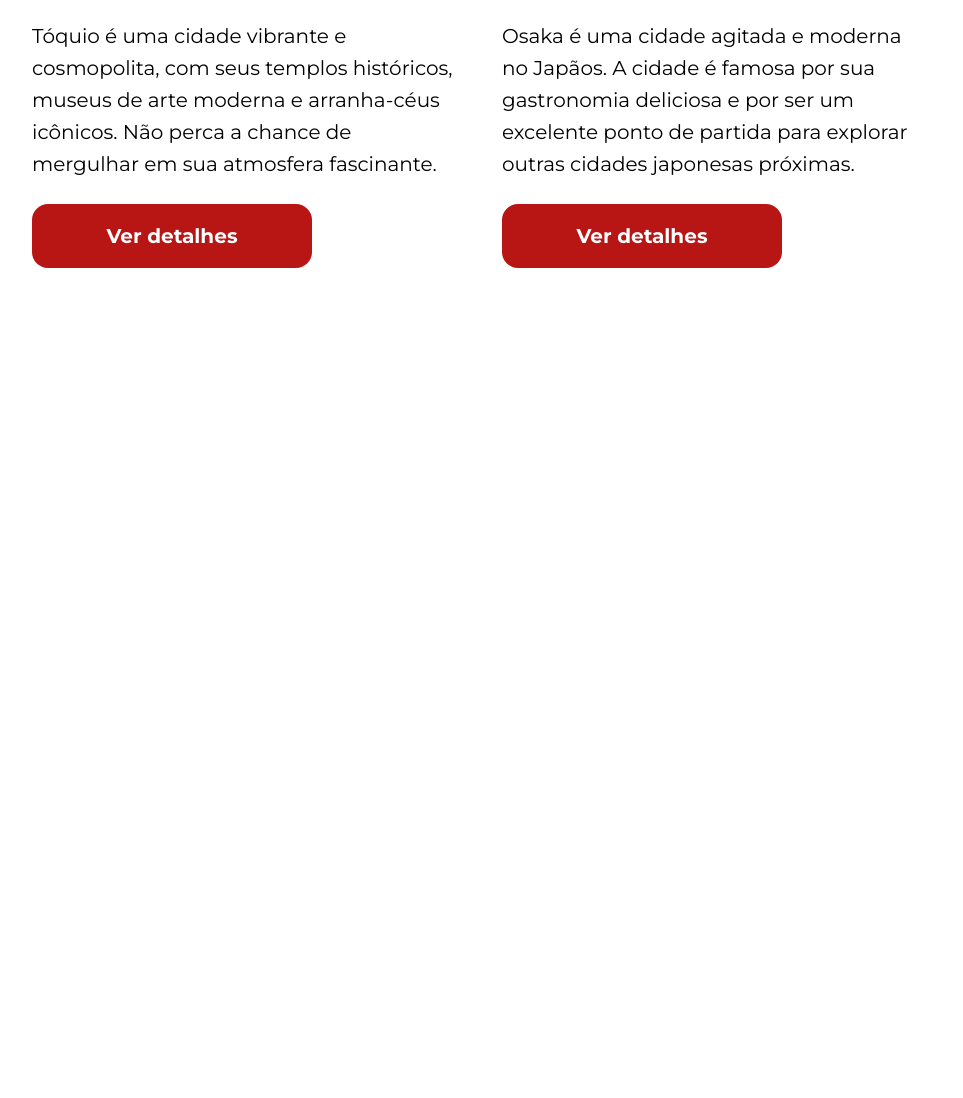
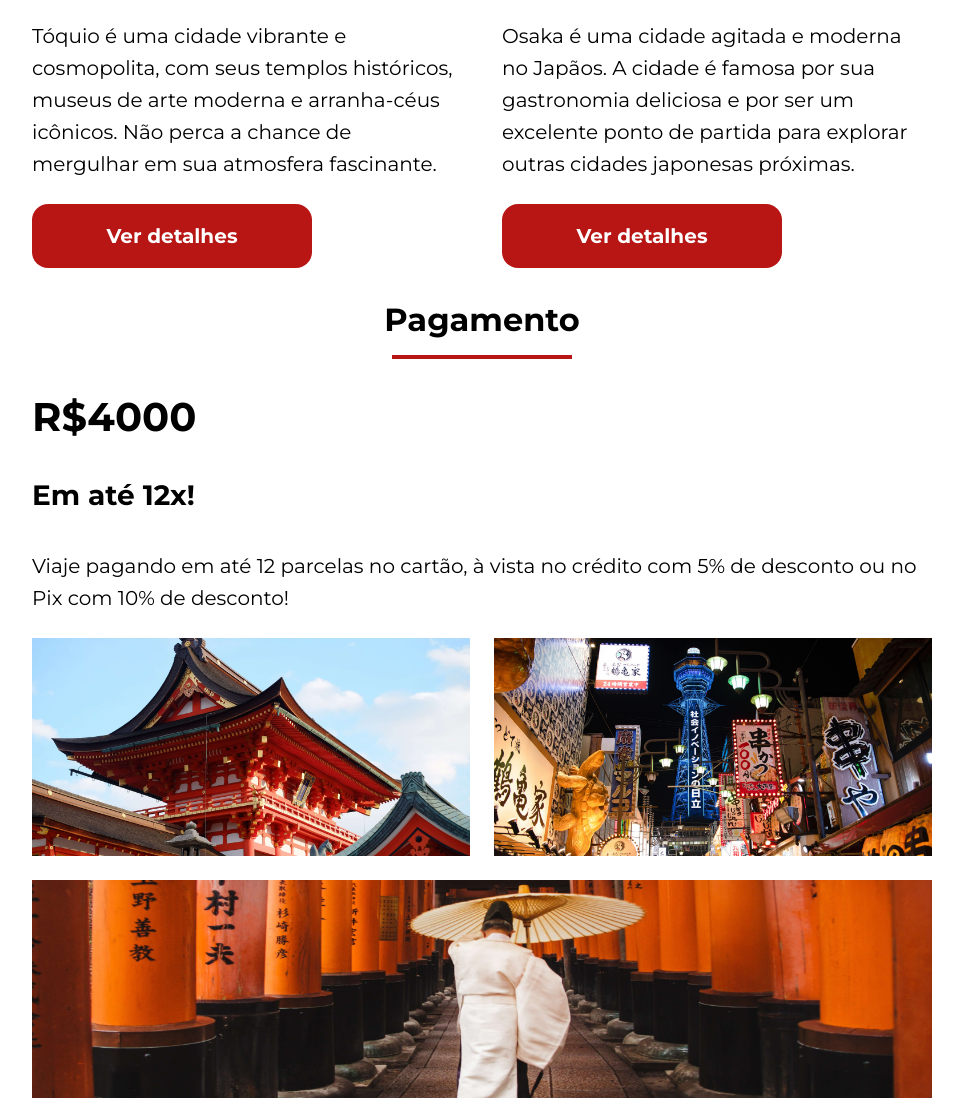
Before and after one commit to GabrielCagliariLuz/jornada-viagens, a plain HTML site: page japao.html in a window 1280 px wide. Shown: the part 1488-2586 px from the top of the page, without its empty margins (158-1121 px from the left). Before the commit the page ends 1788 px from the top, so only its background shows below. Drawn offline with Linux system fonts and the light colour scheme.

Commit message:
Termina secao payments

```diff
--- a/css/payments.css
+++ b/css/payments.css
@@ -8,6 +8,31 @@
     width: 100%;
 }
 
+.text-content h2{
+    font-size: 40px;
+}
+
+.text-content h4{
+    font-size: 28px;
+}
+
+.img-japao {
+    background-size: cover;
+    background-position: center;
+    background-repeat: no-repeat;
+}
+
+.payments .image.first.img-japao{
+    background-image: url(../img/japao/img-pagamentos1-mobile.jpg);
+}
+
+.payments .image.second.img-japao{
+    background-image: url(../img/japao/img-pagamentos2-mobile.jpg);
+}
+
+.payments .image.thirdy.img-japao{
+    background-image: url(../img/japao/img-pagamentos3-mobile.jpg);
+}
 
 
 .payments .image.first {
@@ -26,6 +51,12 @@
     grid-column: 1 / 3;
 }
 
+.btn-pagamento-mobile {
+    margin-top: 24px;
+    display: block;
+    text-align: center;
+}
+
 @media screen and (min-width: 768px) {
     .payments .image.first {
         background-image: url(../img/decorativa-bag-tablet.jpg);
@@ -40,6 +71,22 @@
     .payments .image.thirdy {
         background-image: url(../img/decorativa-people-tablet.jpg);
         background-size: cover;
+    }
+
+    .payments .image.first.img-japao{
+        background-image: url(../img/japao/img-pagamentos1-desktop.jpg);
+    }
+
+    .payments .image.second.img-japao{
+        background-image: url(../img/japao/img-pagamentos2-desktop.jpg);
+    }
+
+    .payments .image.thirdy.img-japao{
+        background-image: url(../img/japao/img-pagamentos3-desktop.jpg);
+    }
+
+    .btn-pagamento-mobile {
+        display: none;
     }
 }
 
--- a/japao.html
+++ b/japao.html
@@ -89,5 +89,27 @@
         </article>
       </div>
     </section>
+
+    <section class="payments">
+
+      <div class="section-title">
+        <h2>Pagamento</h2>
+        <hr/>
+      </div>
+      <div class="content-container">
+        <div class="text-content">
+          <h2>R$4000</h2>
+          <h4>Em até 12x!</h4>
+          <p class="content-text">Viaje pagando em até 12 parcelas no cartão, à vista no crédito com 5% de desconto ou no Pix com 10% de desconto! </p>
+          <a href="#" class="button btn-pagamento-mobile">Ver detalhes</a>
+        </div>
+
+        <div class="image-content">
+          <div class="image first img-japao"></div>
+          <div class="image second img-japao"></div>
+          <div class="image thirdy img-japao"></div>
+        </div>
+      </div>
+    </section>
 </body>
 </html>
```
Also changed, not shown: img/japao/img-pagamentos1-desktop.jpg (added), img/japao/img-pagamentos1-mobile.jpg (added), img/japao/img-pagamentos1-tablet.jpg (added), img/japao/img-pagamentos2-desktop.jpg (added), img/japao/img-pagamentos2-mobile.jpg (added), img/japao/img-pagamentos2-tablet.jpg (added), img/japao/img-pagamentos3-desktop.jpg (added), img/japao/img-pagamentos3-mobile.jpg (added), img/japao/img-pagamentos3-tablet.jpg (added).
